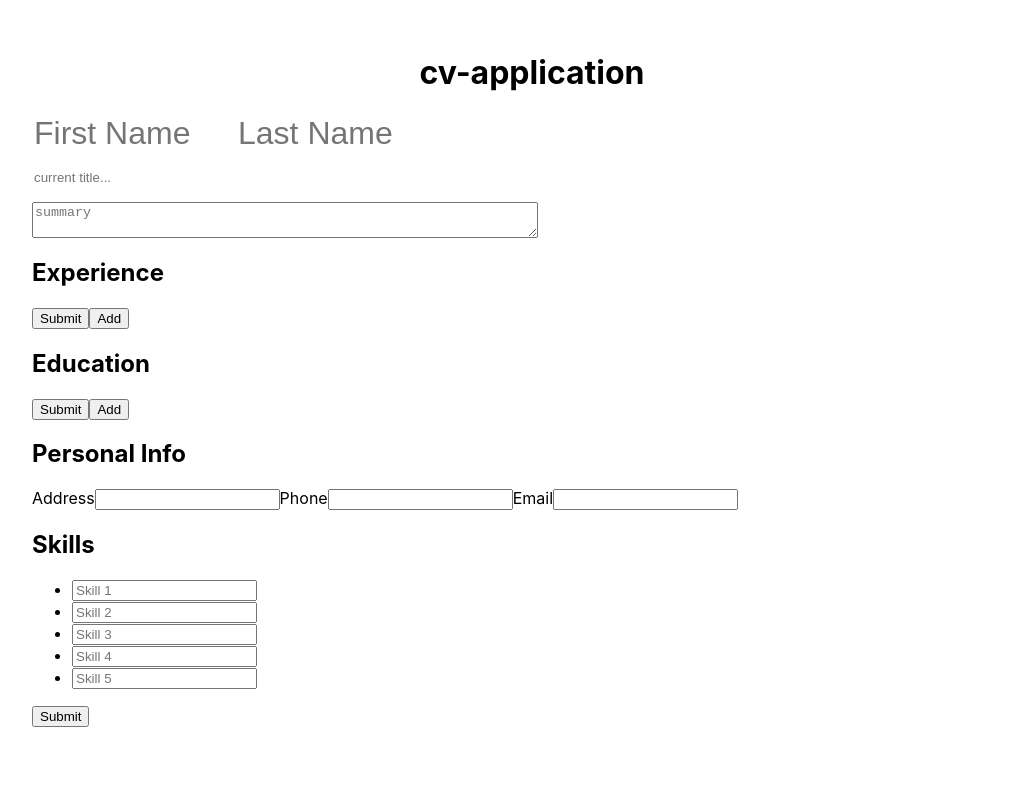
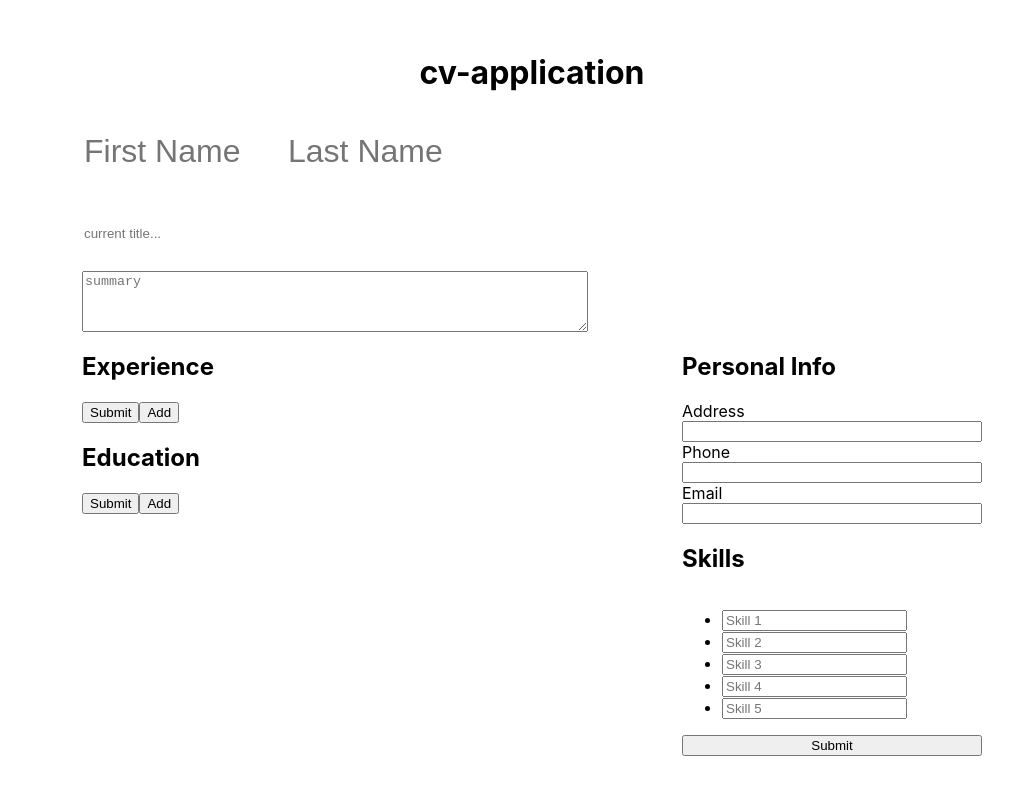
Before and after one commit to hspark220/cv-project, a React (Create React App) app: page / in a window 1280 px wide. Shown: the top 794 px of the page, without its empty margins (108-1121 px from the left). Built offline with nearby package versions, Linux system fonts and the light colour scheme.

Commit message:
Layout whole page

```diff
--- a/src/components/Header.js
+++ b/src/components/Header.js
@@ -9,7 +9,7 @@ class Header extends Component {
     }
 
     resizeInput = e => {
-        const length = e.target.value.trim().length;
+        const length = e.target.value.trim().length+1;
         e.target.placeholder = '';
         e.target.style.width = e.target.value.length > 0 ? length + "ch" : '200px';
 
--- a/src/components/Info.js
+++ b/src/components/Info.js
@@ -1,4 +1,5 @@
 import React, { Component } from "react";
+import '../styles/Info.css'
 
 class Info extends Component {
     constructor (props) {
--- a/src/styles/App.css
+++ b/src/styles/App.css
@@ -1,15 +1,29 @@
 .App {
     padding: 2rem;
-    display: flex;
-    flex-direction: column;
-    align-items: center;
+    display: grid;
+    grid-template: 100px 200px 1fr / 1fr 600px 300px 1fr;
+    grid-template-areas:
+    "title title title title"
+    ". header header ."
+    ". main info .";
 }
 
 .title {
+    grid-area: title;
     display: flex;
     justify-content: center;
 }
 
-form {
-    width: 1000px;
+
+
+.header {
+    grid-area: header;
 }
+
+.main {
+    grid-area: main;
+}
+
+.info {
+    grid-area: info;
+}
--- /dev/null
+++ b/src/styles/Info.css
@@ -0,0 +1,4 @@
+.info {
+    display: flex;
+    flex-direction: column;
+}
```
